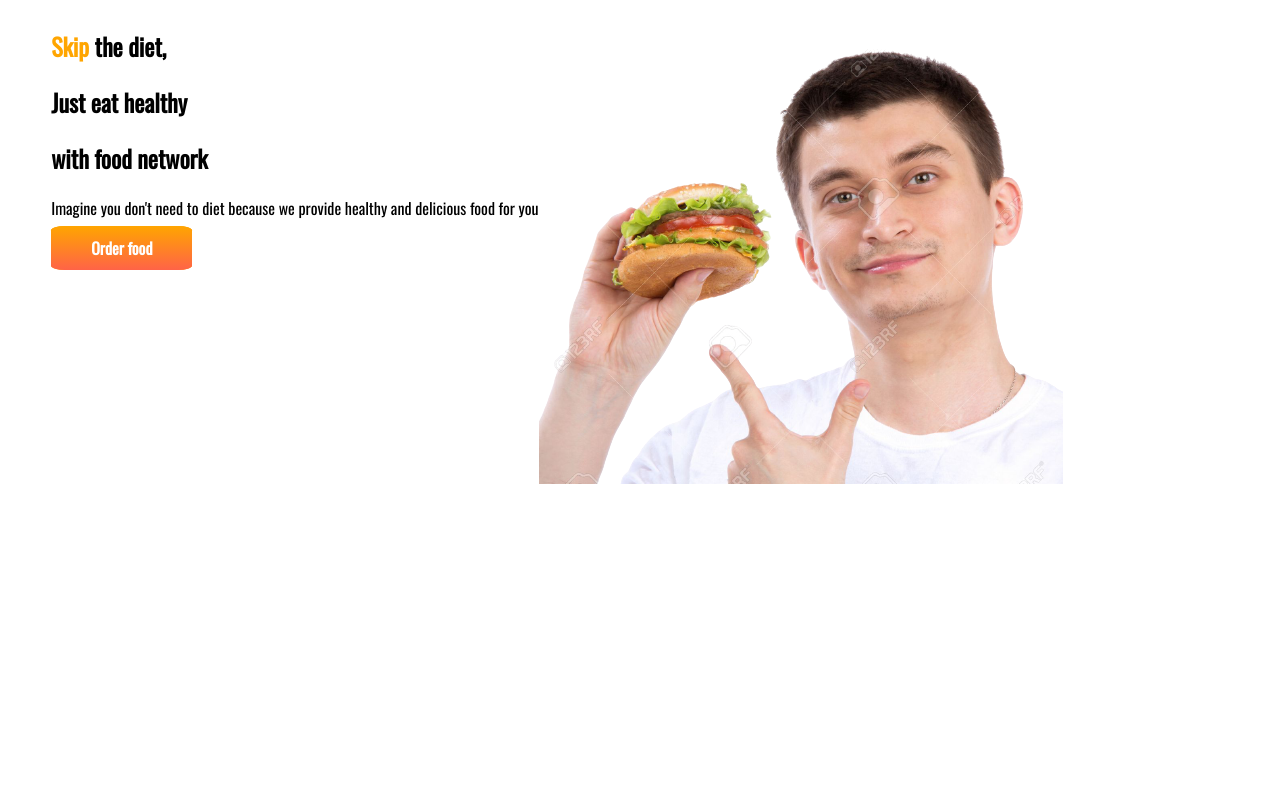
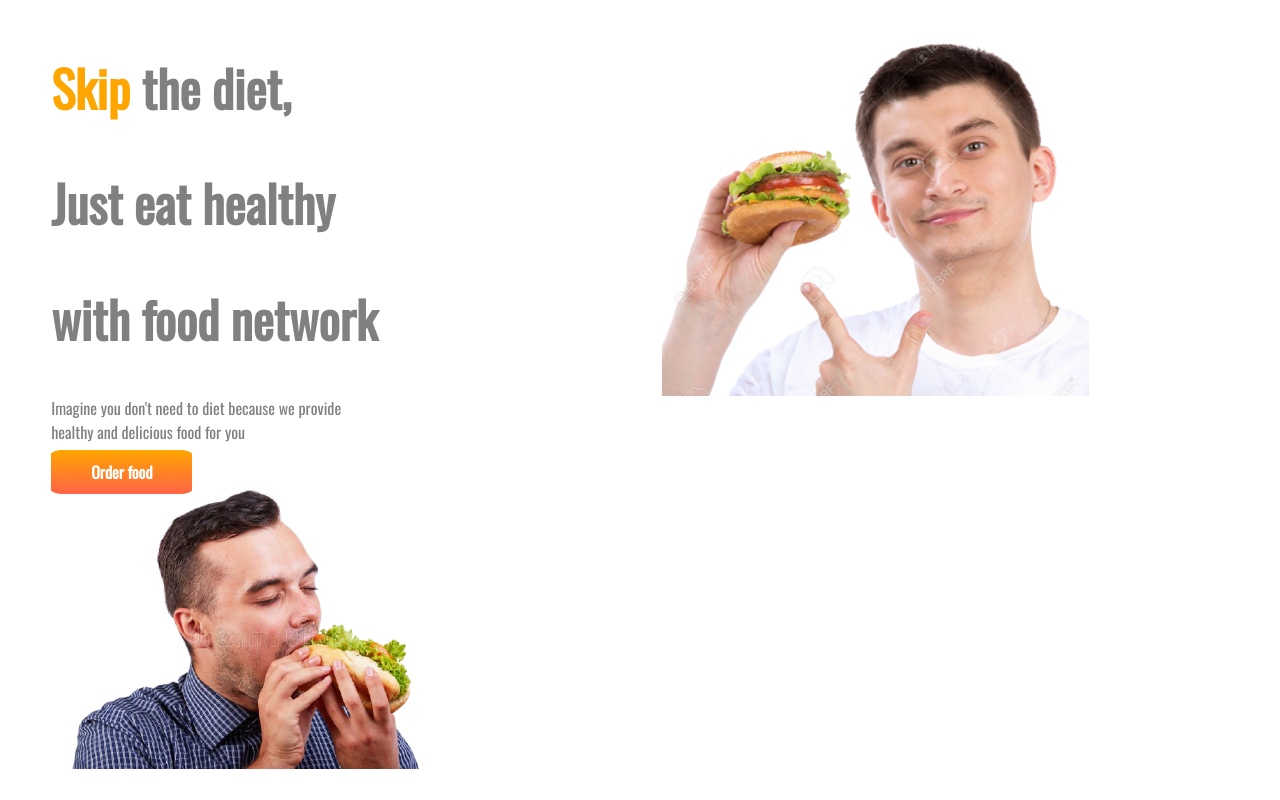
Before and after one commit to Dipto0000/1stAssignment-portfolio, a plain HTML site: page food-network-main/index.html in a window 1280 px wide. Drawn offline with nearby package versions, Linux system fonts and the light colour scheme.

Commit message:
1st-section-done

```diff
--- a/food-network-main/index.html
+++ b/food-network-main/index.html
@@ -12,16 +12,22 @@
 </head>
 <body>
    <section class="first-section">
-       <div class="texts">
+       <div class="width-set">
             <h1><span>Skip</span> the diet,</h1>
             <h1>Just eat healthy</h1>
             <h1>with food network</h1>
-            <p>Imagine you don't need to diet because we provide healthy and delicious food for you</p>
+            <p>Imagine you don't need to diet because we provide <br> healthy and delicious food for you</p>
             <a class="button" target="_blank" href="https://www.youtube.com/">Order food</a>
        </div>
-       <div class="first-image">
+       <div class="width-set">
             <img src="images/male/31602633-happy-man-with-unhealthy-burger-sandwich-in-hand-get-ready-to-eat-isolated-on-a-white-background-fas-removebg-preview.png" alt="Happy man with unhealthy burgers">
        </div>
    </section>
+   <section class="second-section">
+       <div class="width-set">
+           <img src="images/male/guy-eats-hot-dog-which-himself-has-prepared-street-food-young-man-blue-shirt-eats-hot-dog-white-background-100449486-removebg-preview.png" alt="Guy eats hotdog">
+       </div>
+
+   </section>
 </body>
 </html>
--- a/food-network-main/style.css
+++ b/food-network-main/style.css
@@ -6,8 +6,21 @@ body{
     margin-left:4% ;
     font-family: 'Oswald', sans-serif;
 }
+h1{
+    font-size: 50px;
+    color: gray;
+}
+p{
+    color: gray;
+}
 .first-section{
     display: flex;
+}
+.width-set{
+    width: 50%;
+}
+.width-set img{
+    width: 70%;
 }
 .button{
     background-color: orange;
@@ -18,6 +31,3 @@ body{
     font-weight: 700;
     padding: 10px 40px;
 }
-.fitst-image{
-
-}
```
